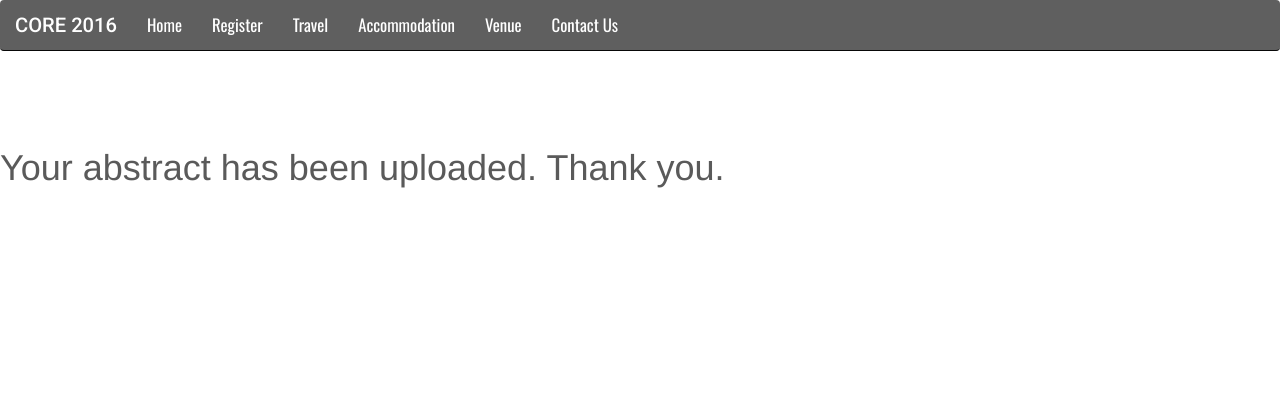
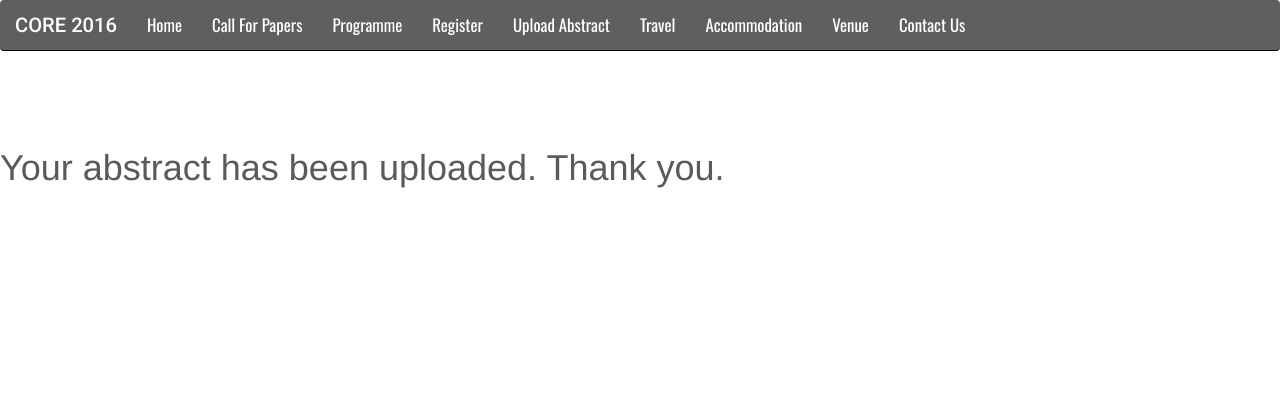
Before and after one commit to ASRANetOrg/BIOMAT, a Django app: template templates/uploadAbstract/successPage.html in a window 1280 px wide. Shown: the top 420 px of the page. Run offline with Django 3.2, Linux system fonts and the light colour scheme; the template is opened without the code that fills it, so the values that code supplies are empty; some libraries are stand-ins or nearby versions.

Commit message:
Added call for papers, programme and re-added upload abstract

```diff
--- a/CORE/urls.py
+++ b/CORE/urls.py
@@ -27,7 +27,7 @@ class Sitemaps(Sitemap):
     changefreq = 'monthly'
 
     def items(self):
-        return ['venue', 'accomodation', 'contactus', 'travel', 'register', 'cookies', 'index']
+        return ['venue', 'accomodation', 'contactus', 'travel', 'register', 'uploadAbstract', 'cookies', 'index']
 
     def location(self, item):
         return reverse(item)
@@ -43,6 +43,7 @@ urlpatterns = [
     url(r'^contactus/', 'mainApp.views.contactus', name='contactus'),
     url(r'^travel/', 'mainApp.views.travel', name='travel'),
     url(r'^register/', include('register.urls')),
+    url(r'^uploadAbstract/', include('uploadAbstract.urls')),
     url(r'^cookies/', 'mainApp.views.cookies', name='cookies'),
     url(r'^$', 'mainApp.views.index', name='index'),
     url(r'^index', 'mainApp.views.index', name='index'),
--- a/static/homeScript.js
+++ b/static/homeScript.js
@@ -6,7 +6,7 @@ window.onload = function(){
 function checkKeyDeadlines() {
 
     //If changing dates also change in HTML
-    var keyDeadlines = [{event: "Deadline for abstracts", textDate: "29 Feb 2016"},
+    var keyDeadlines = [{event: "Deadline for abstracts", textDate: "30 Mar 2016"},
         {event: "Notification of acceptance", textDate: "18 Mar 2016"},
         {event: "Submission of full papers", textDate: "22 Jul 2016"},
         {event: "Registration closes", textDate: "22 Aug 2016"}];
--- a/templates/baseTemplates/base.html
+++ b/templates/baseTemplates/base.html
@@ -59,7 +59,10 @@
                     <ul class="nav navbar-nav">
 
                         <li><a href="{% url 'index' %}">Home</a></li>
+                        <li><a href="/static/CORE%202016%20Flyer.pdf" target="_blank">Call For Papers</a></li>
+                        <li><a href="/static/CORE-Programme.pdf" target="_blank">Programme</a></li>
                         <li><a href="{% url 'register' %}">Register</a></li>
+                        <li><a href="{% url 'uploadAbstract' %}">Upload Abstract</a></li>
                         <li><a href="{% url 'travel' %}">Travel</a></li>
                         <li><a href="{% url 'accomodation' %}">Accommodation</a></li>
                         <li><a href="{% url 'venue' %}">Venue</a></li>
```
Also changed, not shown: 2 other files.
